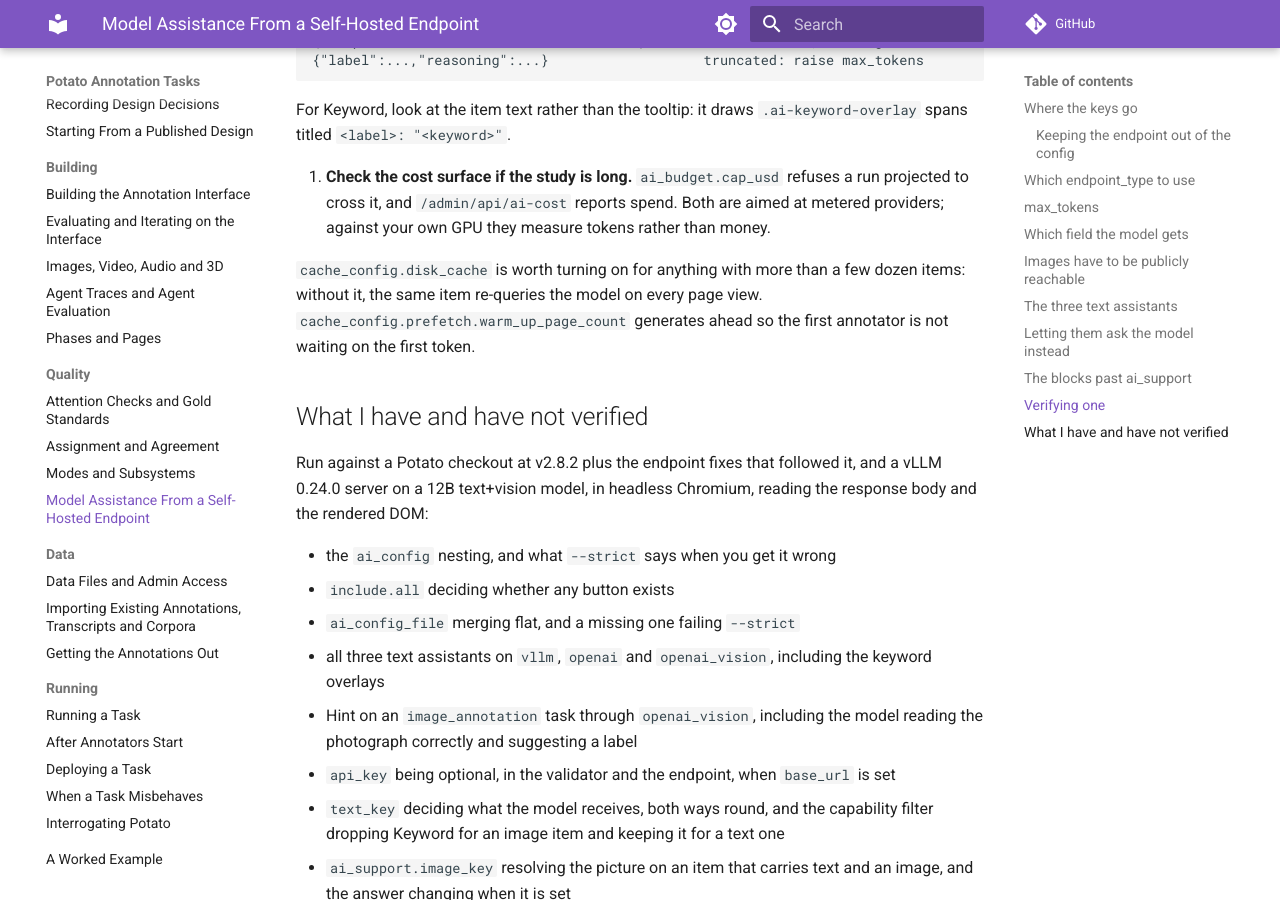
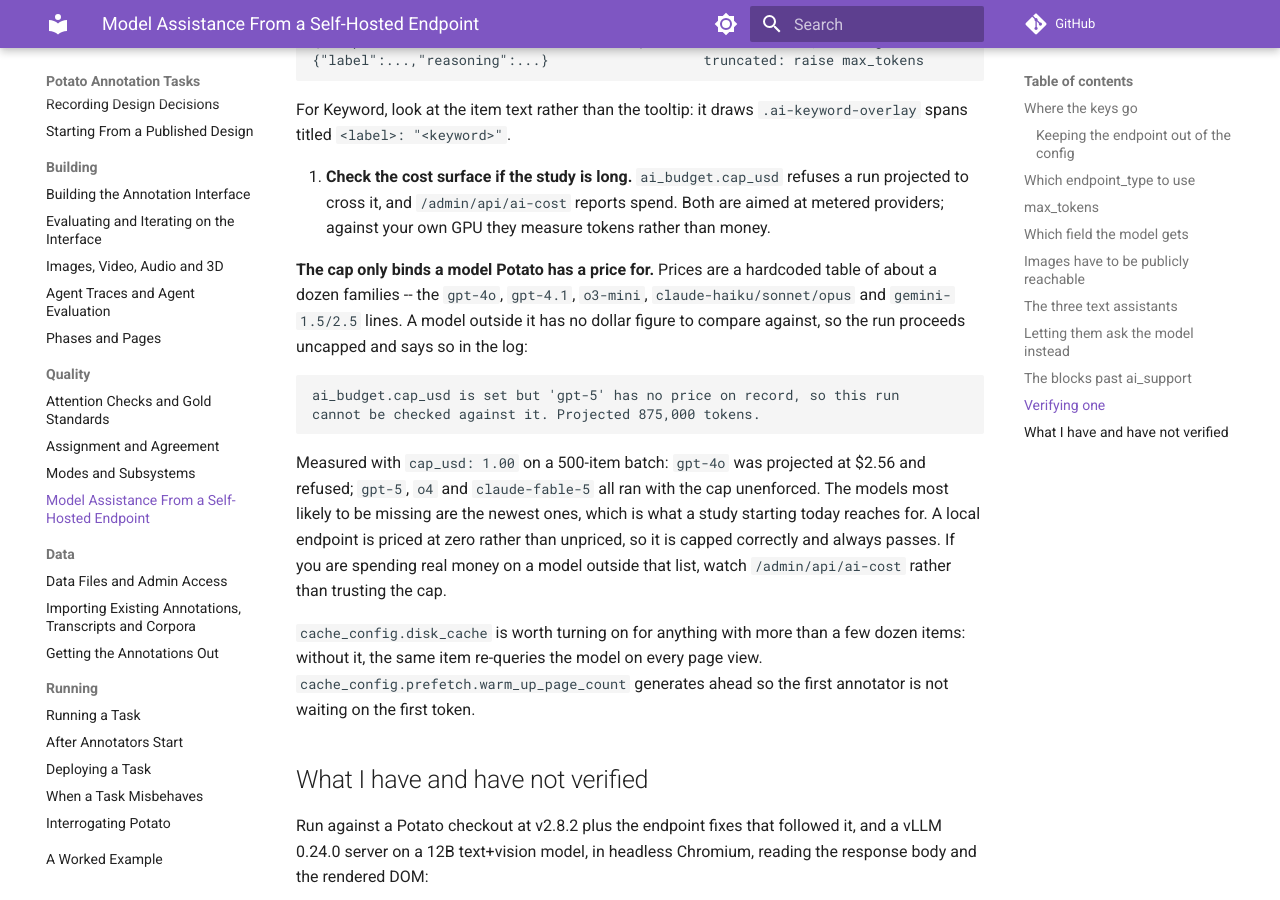
Before and after one commit to davidjurgens/potato-skill, an MkDocs documentation site: the page built from docs/model-assistance.md, in a window 1280 px wide and 900 px high, scrolled down 7833 px. Built offline with MkDocs 1.6.1 and Material for MkDocs 9.7.7, drawn with Linux system fonts in a browser that asks for light colours; comment, search, counter and statistics services are not loaded.

Commit message:
docs(budget): cap_usd only binds a model Potato has a price for
The pack said cap_usd "refuses a run projected to cross it" with no
qualification. Prices come from a hardcoded table of about a dozen model
families; a model outside it has no dollar figure to compare against, so
check_before_running logs a warning and returns, and the run proceeds uncapped.

Measured with cap_usd 1.00 on a 500-item batch: gpt-4o projected at $2.56 and
was refused, while gpt-5, o4 and claude-fable-5 all ran with the cap unenforced.
A local endpoint is priced at zero rather than unpriced, so it is capped
correctly and always passes. The models most likely to be missing from the table
are the newest ones.

Co-Authored-By: Claude Opus 5 (1M context) <noreply@anthropic.com>
Claude-Session: https://claude.ai/code/session_01PJAwjvg871XGFuA8khHbjC

````diff
--- a/docs/model-assistance.md
+++ b/docs/model-assistance.md
@@ -369,6 +369,25 @@ drive it instead:
    aimed at metered providers; against your own GPU they measure tokens rather
    than money.
 
+   **The cap only binds a model Potato has a price for.** Prices are a
+   hardcoded table of about a dozen families -- the `gpt-4o`, `gpt-4.1`,
+   `o3-mini`, `claude-haiku/sonnet/opus` and `gemini-1.5/2.5` lines. A model
+   outside it has no dollar figure to compare against, so the run proceeds
+   uncapped and says so in the log:
+
+   ```
+   ai_budget.cap_usd is set but 'gpt-5' has no price on record, so this run
+   cannot be checked against it. Projected 875,000 tokens.
+   ```
+
+   Measured with `cap_usd: 1.00` on a 500-item batch: `gpt-4o` was projected at
+   $2.56 and refused; `gpt-5`, `o4` and `claude-fable-5` all ran with the cap
+   unenforced. The models most likely to be missing are the newest ones, which
+   is what a study starting today reaches for. A local endpoint is priced at
+   zero rather than unpriced, so it is capped correctly and always passes.
+   If you are spending real money on a model outside that list, watch
+   `/admin/api/ai-cost` rather than trusting the cap.
+
 `cache_config.disk_cache` is worth turning on for anything with more than a few
 dozen items: without it, the same item re-queries the model on every page view.
 `cache_config.prefetch.warm_up_page_count` generates ahead so the first annotator
````
Also changed, not shown: skills/potato-tasks/references/model-assistance.md (+19 -0 lines).
